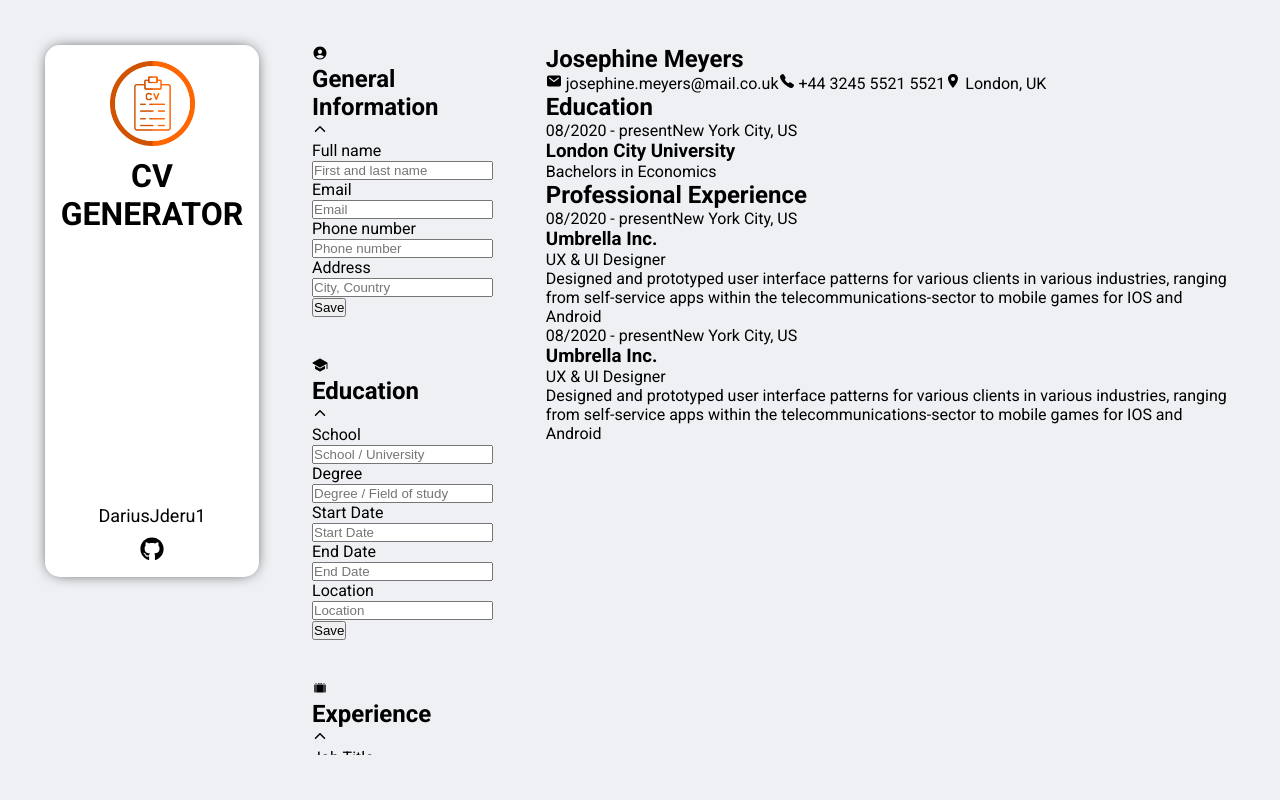
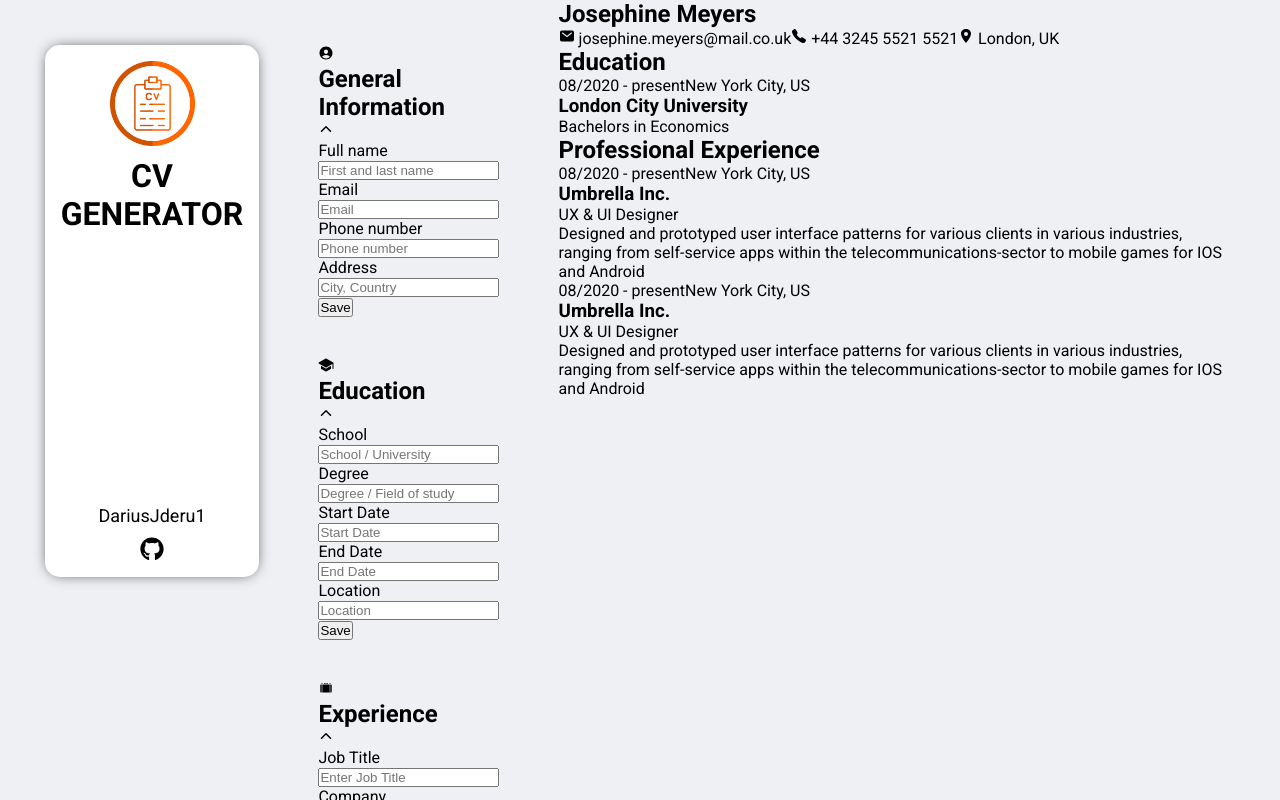
Before and after one commit to DariusJderu1/CV-builder, a React (Vite) app: page / in a window 1280 px wide. Built offline with nearby package versions, Linux system fonts and the light colour scheme.

Commit message:
Fix padding

```diff
--- a/src/styles/App.css
+++ b/src/styles/App.css
@@ -1,10 +1,9 @@
 .app-layout {
 
     display: flex;
-    padding: 2.8rem;
-    gap: 3.3rem;
+    padding: 0 2.8rem;
+    gap: 3.7rem;
 
     height: 100vh;
     width: 100vw;
-    overflow: hidden;
 }
--- a/src/styles/app/Editor.css
+++ b/src/styles/app/Editor.css
@@ -10,3 +10,13 @@
     scrollbar-width: none;
     -ms-overflow-style: none;
 }
+
+.main-container > :first-child {
+
+    margin-top: 2.8rem;
+}
+
+.main-container > :last-child {
+
+    margin-bottom: 2.8rem;
+}
--- a/src/styles/app/Sidebar.css
+++ b/src/styles/app/Sidebar.css
@@ -1,4 +1,7 @@
 aside.sidebar-container {
+
+    margin-top: 2.8rem;
+    margin-bottom: 2.8rem;
 
     text-align: center;
 
```
